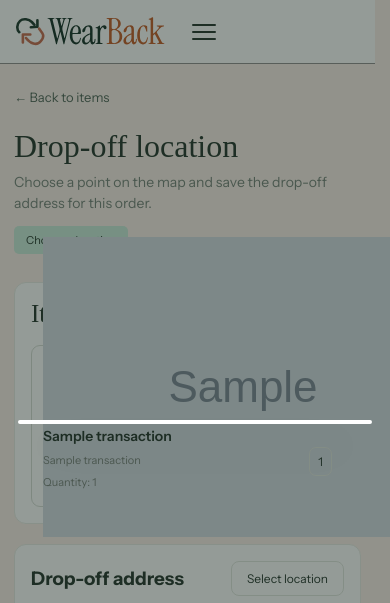
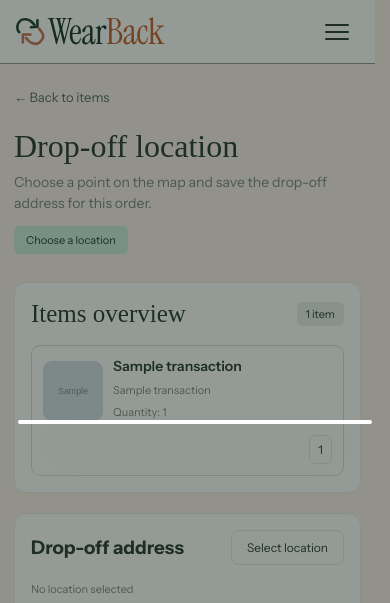
Before and after one commit to F09-PBP-26/WearBack, a Django app: template templates/dropoff.html in a window 390 px wide. Shown: the top 603 px of the page. Run offline with Django 5.2, Linux system fonts and the light colour scheme; the template is opened without the code that fills it: most values are stand-ins (such as "Sample title", 1, 10 or a date in 2020); grey boxes marked "Sample" are stand-in pictures; form fields are guessed from the names that the template uses; some web fonts are replaced.

Commit message:
Fix drop-off thumbnails, mobile menu, and wrapped coordinates

```diff
--- a/static/css/dropoff.css
+++ b/static/css/dropoff.css
@@ -300,11 +300,19 @@
 .product-image {
     display: flex;
     flex: 0 0 76px;
+    min-width: 0;
     align-items: center;
     justify-content: center;
     height: 76px;
+    overflow: hidden;
     border-radius: 9px;
     background: #f2f4f3;
+}
+
+.product-image img {
+    width: 100%;
+    height: 100%;
+    object-fit: cover;
 }
 
 .image-placeholder {
@@ -514,6 +522,10 @@
 @media (max-width: 768px) {
     .checkout-body .navbar {
         justify-content: space-between;
+    }
+
+    .checkout-body .nav-menu {
+        display: flex;
     }
 
     .checkout-body .nav-links {
--- a/static/js/dropoff.js
+++ b/static/js/dropoff.js
@@ -77,7 +77,7 @@ document.addEventListener("DOMContentLoaded", function () {
     }
 
     function setTemporaryLocation(latlng) {
-        temporaryLocation = L.latLng(latlng.lat, latlng.lng);
+        temporaryLocation = L.latLng(latlng.lat, latlng.lng).wrap();
 
         coordinatesElement.textContent =
             formatCoordinates(temporaryLocation);
--- a/templates/dropoff.html
+++ b/templates/dropoff.html
@@ -6,7 +6,7 @@
 {% block body_class %}checkout-body{% endblock body_class %}
 
 {% block page_css %}
-<link rel="stylesheet" href="{% static 'css/dropoff.css' %}?v=6">
+<link rel="stylesheet" href="{% static 'css/dropoff.css' %}?v=7">
 <link rel="stylesheet" href="https://unpkg.com/leaflet@1.9.4/dist/leaflet.css" integrity="sha256-p4NxAoJBhIIN+hmNHrzRCf9tD/miZyoHS5obTRR9BMY=" crossorigin="">
 {% endblock page_css %}
 
@@ -210,6 +210,6 @@
 
 
 
-<script src="{% static 'js/dropoff.js' %}?v=2"></script>
+<script src="{% static 'js/dropoff.js' %}?v=3"></script>
 
 {% endblock content %}
```
